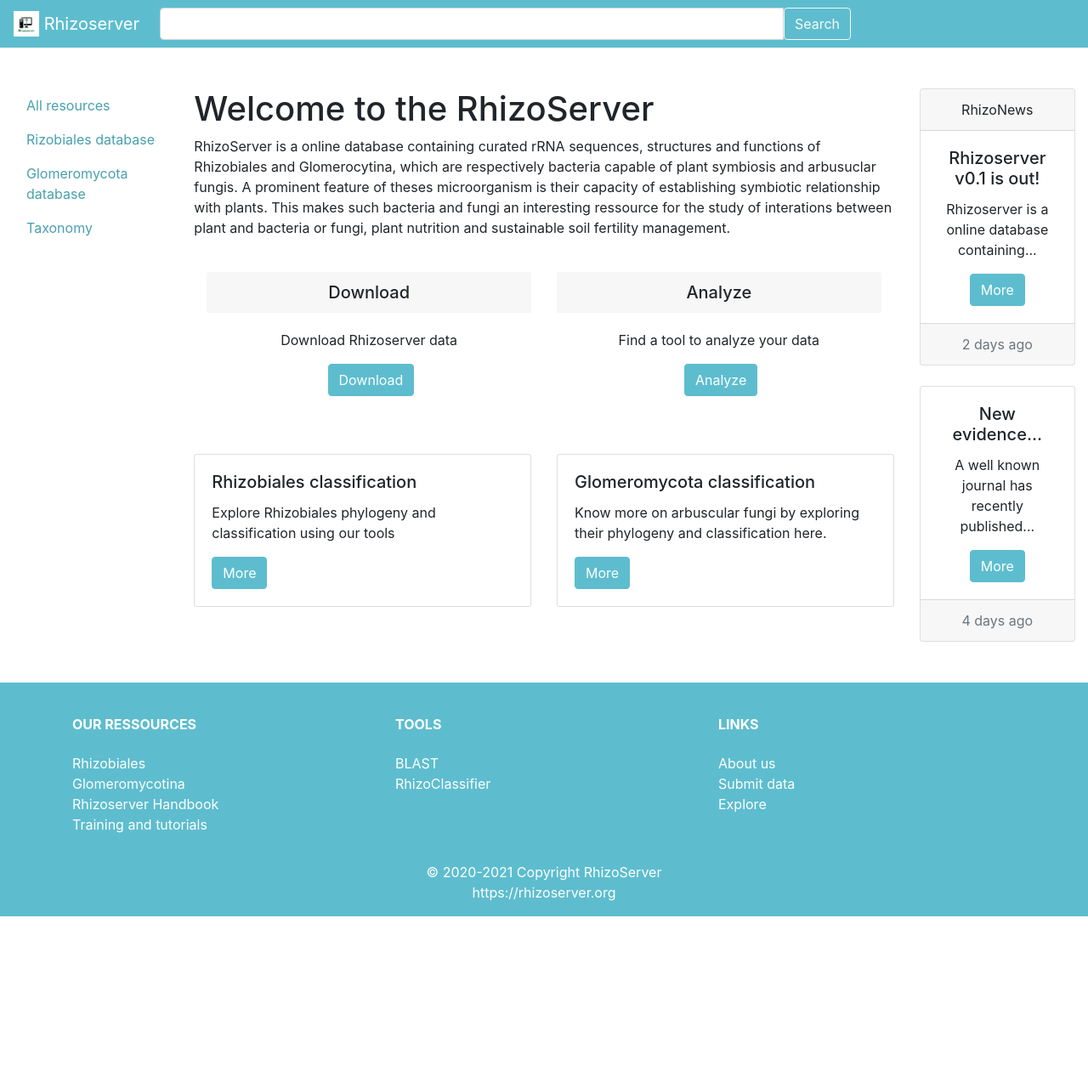
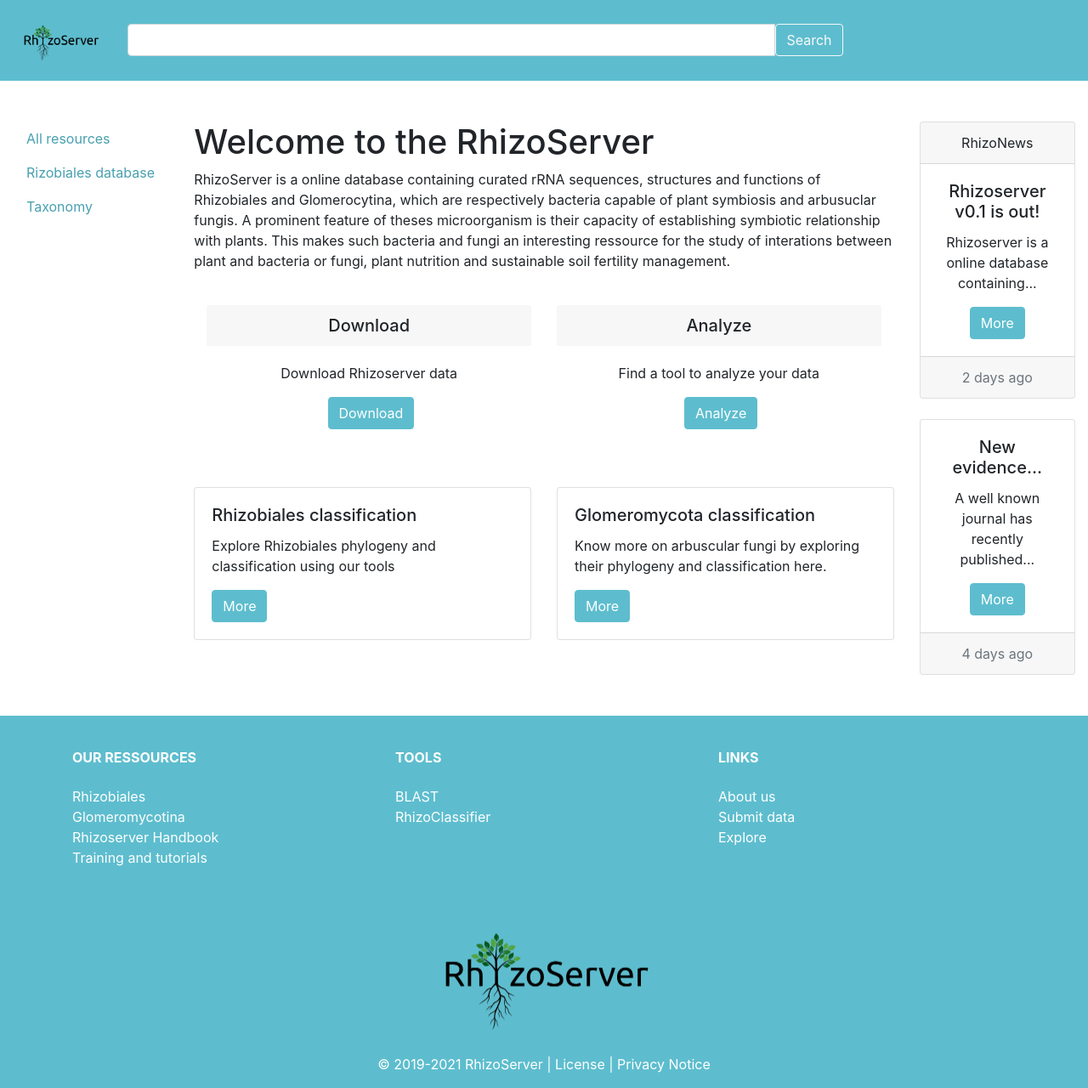
Before and after one commit to Ebedthan/rhizoserver, a Django app: page / in a window 1280 px wide. Shown: the whole page at 85% size. Before the commit the page ends 1078 px from the top, so only its background shows below. Run offline with Django 3.2, Linux system fonts and the light colour scheme; parts of the project's set-up code (start-up, migrations or seed data) failed here and were passed over; some libraries are stand-ins or nearby versions.

Commit message:
Update logos

```diff
--- a/pages/templates/pages/footer.html
+++ b/pages/templates/pages/footer.html
@@ -67,9 +67,9 @@
   </div>
   <!-- Copyright -->
   <div class="footer-copyright text-center py-3">
-    © 2020-2021 Copyright RhizoServer
+    <img src="{% static 'pages/rhizoserver.png' %}" width="300" height="auto" alt="RhizoServer">
     <br/>
-    <a href="#">https://rhizoserver.org</a>
+    © 2019-2021 <a href="#">RhizoServer</a> | <a href="#"> License </a> | <a href="#"> Privacy Notice </a>
   </div>
   <!-- Copyright -->
 </footer>
--- a/pages/templates/pages/index.html
+++ b/pages/templates/pages/index.html
@@ -15,7 +15,6 @@
                 <nav class="nav flex-column">
                     <a class="nav-link" href="#">All resources</a>
                     <a class="nav-link" href="#">Rizobiales database</a>
-                    <a class="nav-link" href="#">Glomeromycota database</a>
                     <a class="nav-link" href="#">Taxonomy</a>
                 </nav>
             </div> <!-- left column end -->
--- a/pages/templates/pages/navbar.html
+++ b/pages/templates/pages/navbar.html
@@ -6,8 +6,7 @@
 <!--The navigation bar -->
 <nav class="navbar navbar-expand-md navbar-light" style="background-color: #5dbdce;">
     <a class="navbar-brand" style="color: #FFFFFF;" href="#">
-        <img src="{% static 'pages/rhizoserver.png' %}" width="30" height="30" class="d-inline-block align-top" alt="RhizoServer">
-        Rhizoserver
+        <img src="{% static 'pages/rhizoserver.png' %}" width="110" height="auto" class="d-inline-block align-top" alt="RhizoServer">
     </a>
     <button class="navbar-toggler" type="button" data-toggle="collapse" data-target="#navbar5">
         <span class="navbar-toggler-icon"></span>
```
Also changed, not shown: pages/static/pages/icon.png (added), pages/static/pages/rhizoserver.png.
